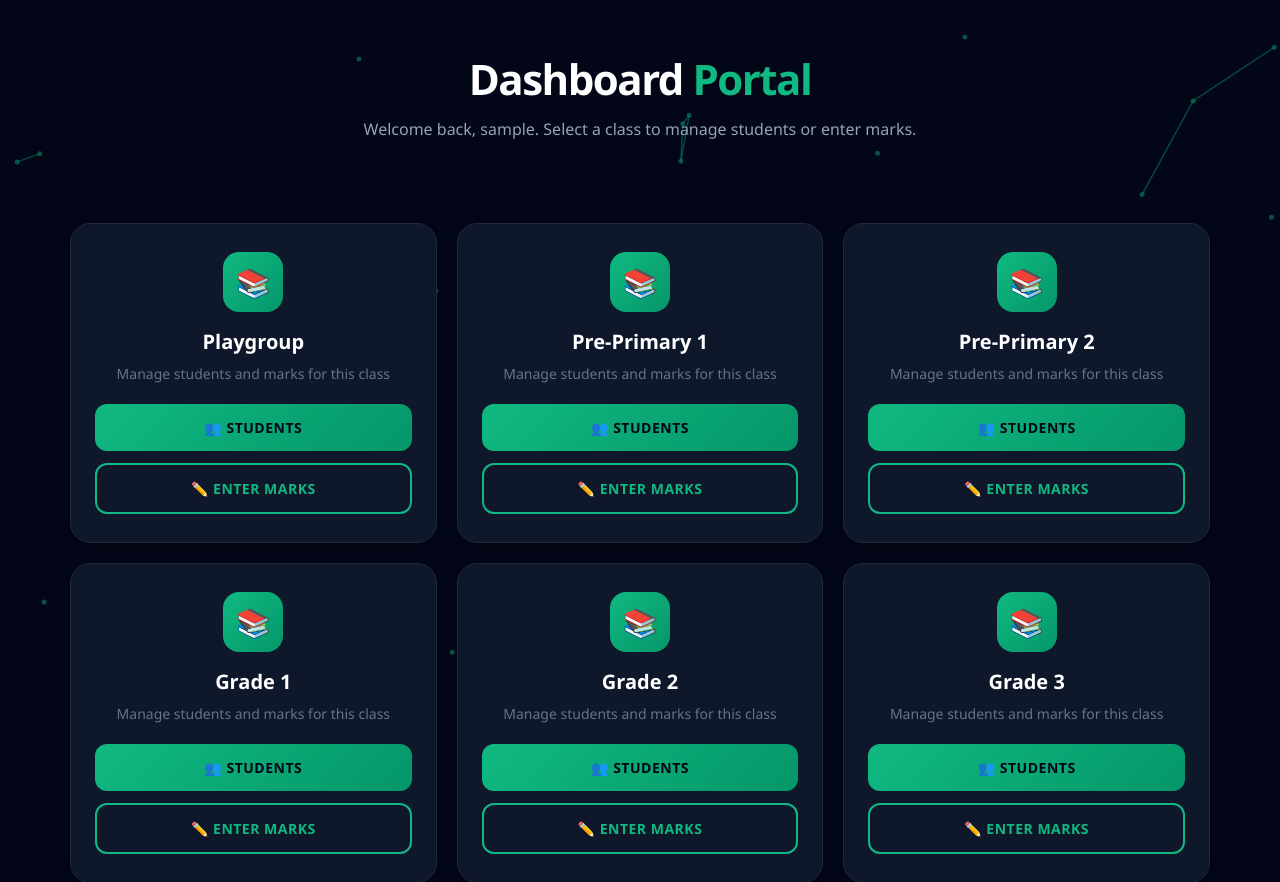
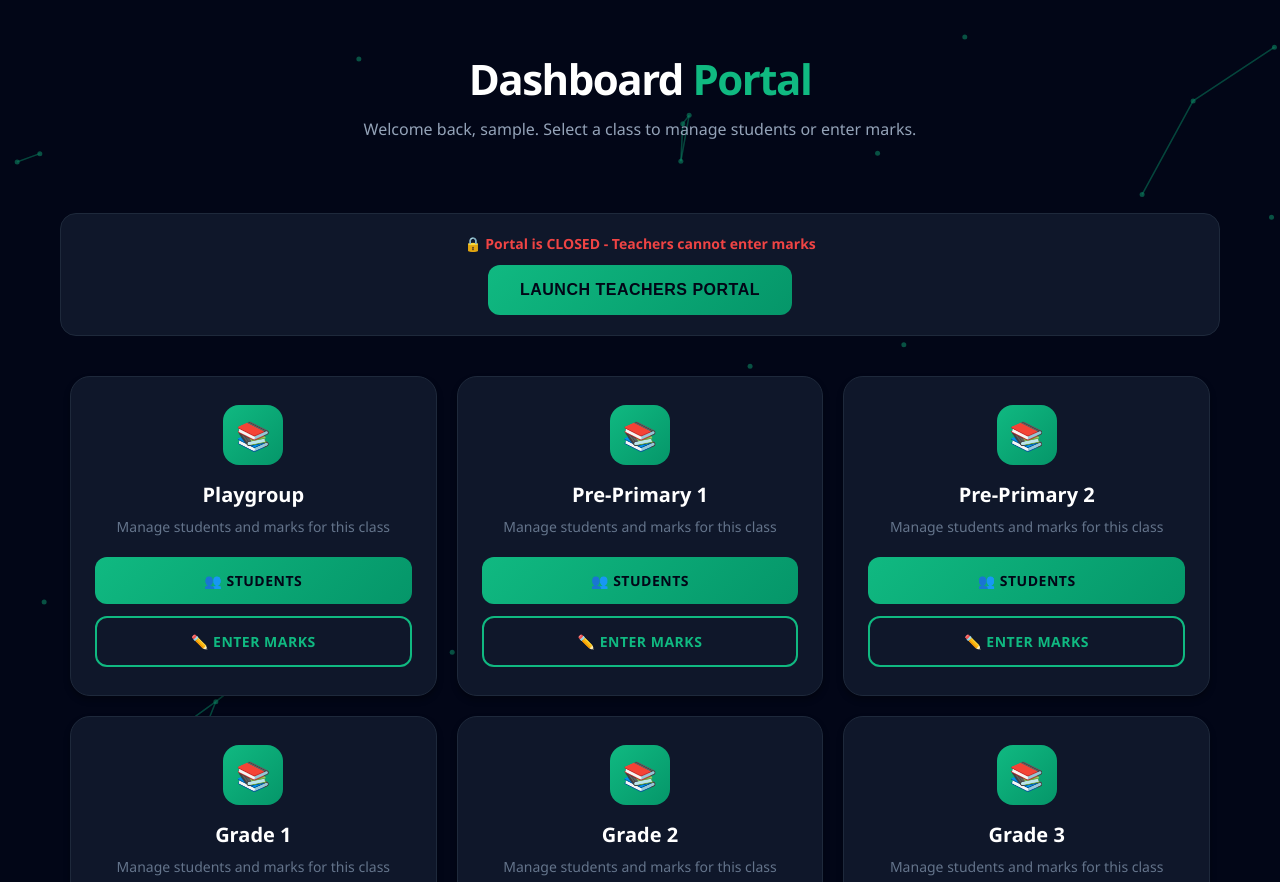
Before and after one commit to sakongkisa9-bot/freeman-school-portal, a Flask app: page /dashboard in a window 1280 px wide. Shown: the top 882 px of the page. Run offline with Flask 3, Linux system fonts and the light colour scheme; the visitor is signed in with stand-in values (Sample User, id 1).

Commit message:
added button control

```diff
--- a/templates/cloud_dashboard.html
+++ b/templates/cloud_dashboard.html
@@ -181,6 +181,59 @@
             margin-top: 40px;
         }
 
+        .portal-section {
+            text-align: center;
+            margin-bottom: 30px;
+            padding: 20px;
+            background: #0f172a;
+            border: 1px solid #1e293b;
+            border-radius: 16px;
+        }
+
+        .portal-button {
+            background: linear-gradient(135deg, #10b981 0%, #059669 100%);
+            color: #020617;
+            border: none;
+            padding: 16px 32px;
+            border-radius: 12px;
+            font-weight: 900;
+            font-size: 16px;
+            cursor: pointer;
+            transition: all 0.3s ease;
+            text-transform: uppercase;
+            letter-spacing: 0.5px;
+        }
+
+        .portal-button:hover {
+            transform: scale(1.02);
+            box-shadow: 0 8px 20px rgba(16, 185, 129, 0.3);
+        }
+
+        .portal-button.closed {
+            background: linear-gradient(135deg, #ef4444 0%, #dc2626 100%);
+            color: #ffffff;
+        }
+
+        .portal-button.closed:hover {
+            box-shadow: 0 8px 20px rgba(239, 68, 68, 0.3);
+        }
+
+        .portal-status {
+            margin-bottom: 12px;
+            font-size: 14px;
+            color: #94a3b8;
+        }
+
+        .portal-status.open {
+            color: #10b981;
+            font-weight: 700;
+        }
+
+        .portal-status.closed {
+            color: #ef4444;
+            font-weight: 700;
+        }
+
         @media (max-width: 480px) {
             .dashboard-container {
                 padding: 15px;
@@ -215,6 +268,25 @@
             <h1 class="header-title">Dashboard <span class="highlight">Portal</span></h1>
             <p class="welcome-text">Welcome back, {{ username }}. Select a class to manage students or enter marks.</p>
         </div>
+
+        {% if session.get('role') == 'admin' %}
+        <div class="portal-section">
+            <div class="portal-status {% if portal_open == 1 %}open{% else %}closed{% endif %}">
+                {% if portal_open == 1 %}
+                    ✅ Portal is OPEN - Teachers can enter marks
+                {% else %}
+                    🔒 Portal is CLOSED - Teachers cannot enter marks
+                {% endif %}
+            </div>
+            <button id="portalToggleBtn" class="portal-button {% if portal_open == 0 %}closed{% endif %}" onclick="togglePortal()">
+                {% if portal_open == 1 %}
+                    Close Teachers Portal
+                {% else %}
+                    Launch Teachers Portal
+                {% endif %}
+            </button>
+        </div>
+        {% endif %}
 
         <div class="grades-grid">
             {% for grade in grades %}
@@ -290,6 +362,44 @@
         init();
         animate();
         window.addEventListener('resize', init);
+
+        // Portal toggle functionality
+        async function togglePortal() {
+            const btn = document.getElementById('portalToggleBtn');
+            const statusDiv = document.querySelector('.portal-status');
+
+            try {
+                const response = await fetch('/api/toggle_portal', {
+                    method: 'POST',
+                    headers: {
+                        'Content-Type': 'application/json'
+                    }
+                });
+
+                const data = await response.json();
+
+                if (data.success) {
+                    // Update button text and style
+                    if (data.portal_open === 1) {
+                        btn.textContent = 'Close Teachers Portal';
+                        btn.classList.remove('closed');
+                        statusDiv.textContent = '✅ Portal is OPEN - Teachers can enter marks';
+                        statusDiv.classList.remove('closed');
+                        statusDiv.classList.add('open');
+                    } else {
+                        btn.textContent = 'Launch Teachers Portal';
+                        btn.classList.add('closed');
+                        statusDiv.textContent = '🔒 Portal is CLOSED - Teachers cannot enter marks';
+                        statusDiv.classList.remove('open');
+                        statusDiv.classList.add('closed');
+                    }
+                } else {
+                    alert('Failed to toggle portal: ' + data.message);
+                }
+            } catch (error) {
+                alert('Error toggling portal: ' + error.message);
+            }
+        }
     </script>
 </body>
 </html>
```
Also changed, not shown: cloud_portal_v2.py (+60 -1 lines), cloud_service.py (+29 -0 lines), ui_dashboard.py (+84 -30 lines).
